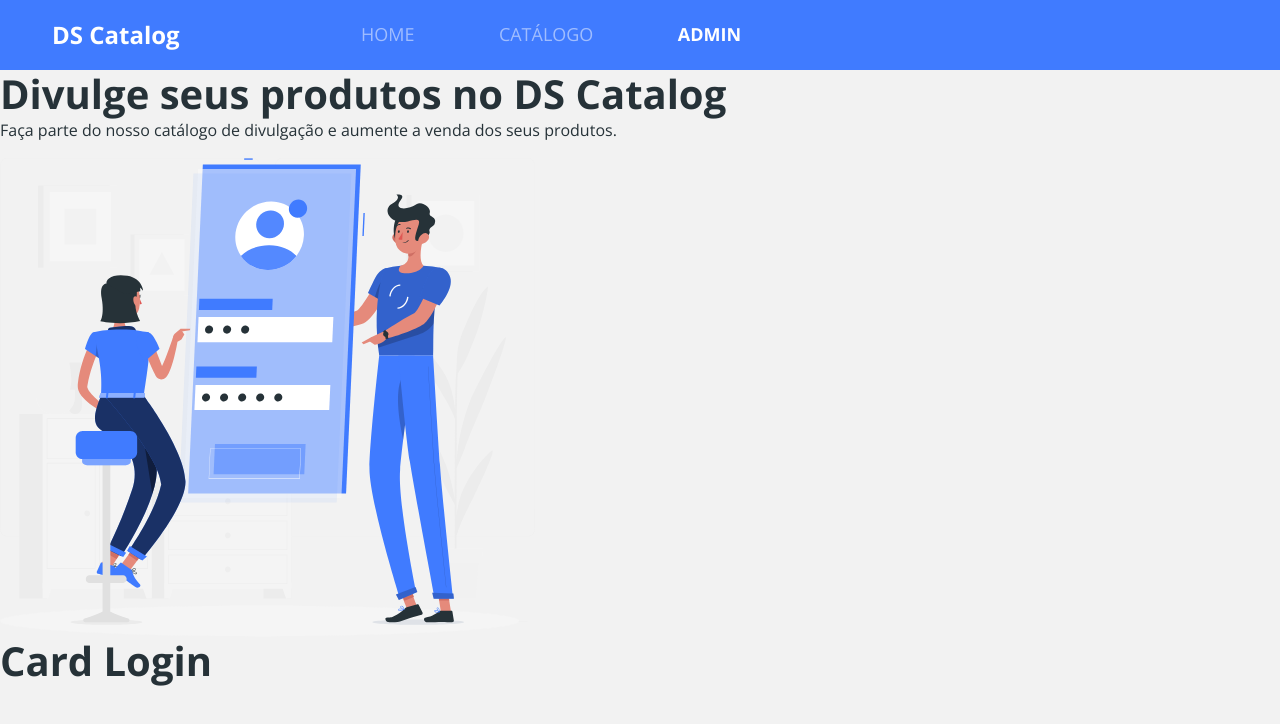
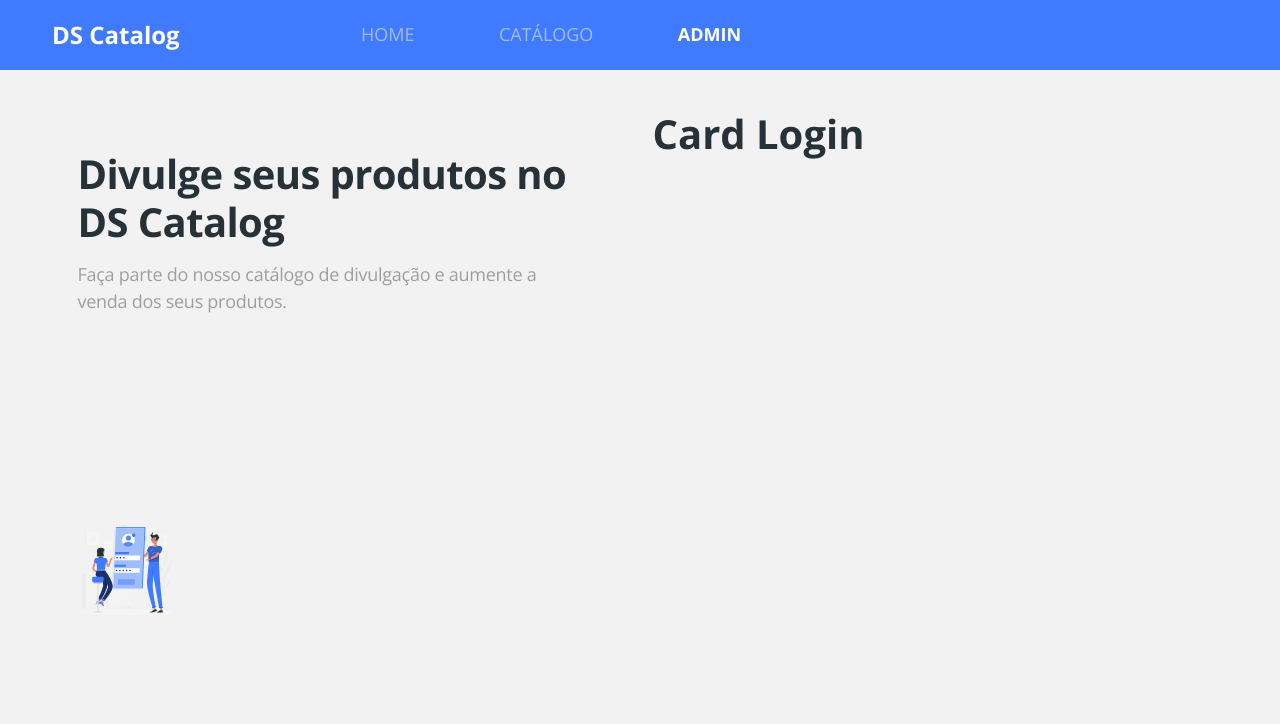
Before and after one commit to AlexEuzebio/DSCatalog, a React (Create React App) app in the folder frontweb/: page /admin/auth/login in a window 1280 px wide. Shown: the top 724 px of the page. Built offline with nearby package versions, Linux system fonts and the light colour scheme; no server answers.

Commit message:
Banner styling

```diff
--- a/frontweb/src/pages/Admin/Auth/index.tsx
+++ b/frontweb/src/pages/Admin/Auth/index.tsx
@@ -1,5 +1,7 @@
 import { ReactComponent as AuthImage} from 'assets/images/auth-image.svg';
 import { Route, Switch } from 'react-router-dom';
+
+import './styles.css';
 
 const Auth = () => {
   return (
--- /dev/null
+++ b/frontweb/src/pages/Admin/Auth/styles.css
@@ -0,0 +1,70 @@
+.auth-container {
+  display: flex;
+  justify-content: space-around;
+  padding: 20px;
+}
+
+.auth-banner-container {
+  display: none;
+}
+
+.auth-form-container {
+  width: 100%;
+}
+
+@media (min-width: 576px) {
+  .auth-form-container {
+    width: 480px;
+  }
+}
+
+@media (min-width: 768px) {
+  .auth-form-container {
+    width: 550px;
+  }
+}
+
+@media (min-width: 1200px) {
+  .auth-container {
+    padding: 40px;
+  }
+
+  .auth-banner-container {
+    margin-top: 40px;
+    display: flex;
+    flex-direction: column;
+    width: 500px;
+  }
+
+  .auth-banner-container h1 {
+    font-size: 40px;
+    letter-spacing: -0.015em;
+    color: #263238;
+    margin-bottom: 15px;
+  }
+  .auth-banner-container p {
+    font-size: 18px;
+    letter-spacing: -0.015em;
+    color: #9e9e9e;
+  }
+
+  .auth-banner-container svg {
+    width: 100px;
+  }
+}
+
+@media (min-width: 1400px) {
+  .auth-banner-container {
+    width: 650px;
+  }
+
+  .auth-banner-container h1 {
+    font-size: 55px;
+    margin-bottom: 25px;
+  }
+
+  .auth-banner-container p {
+    font-size: 24px;
+  }
+
+}
```
